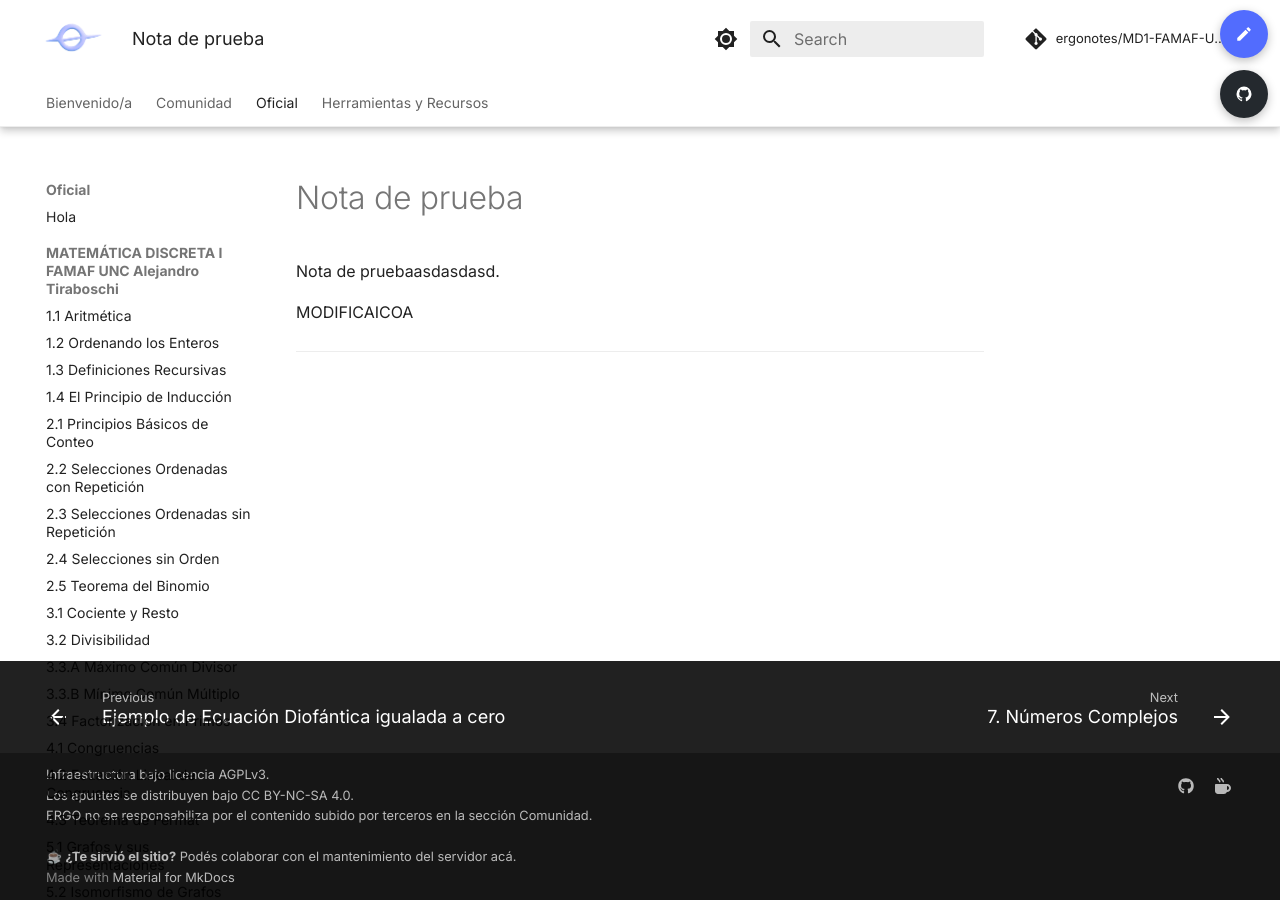
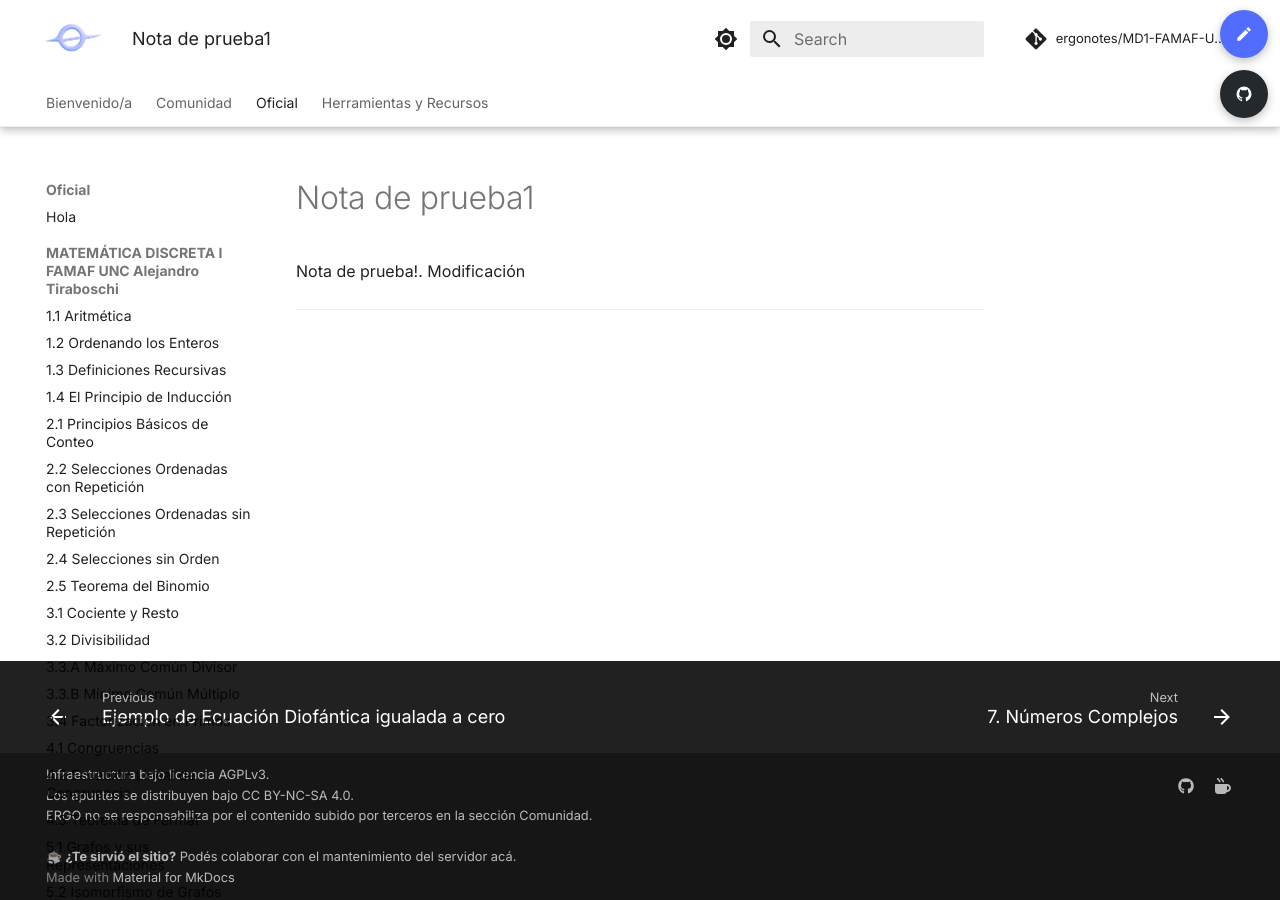
Before and after one commit to ergonotes/MD1-FAMAF-UNC, an MkDocs documentation site: the page built from docs/oficial/general/nota-de-prueba.md, in a window 1280 px wide. Built offline with MkDocs 1.6.1 and Material for MkDocs 9.7.7, drawn with Linux system fonts in a browser that asks for light colours; comment, search, counter and statistics services are not loaded.

Commit message:
Update 📂 Oficial (Raíz / Crear Carpeta) “general/nota-de-prueba”

```diff
--- a/docs/oficial/general/nota-de-prueba.md
+++ b/docs/oficial/general/nota-de-prueba.md
@@ -1,8 +1,6 @@
 ---
 carpeta: general
-title: Nota de prueba
+title: Nota de prueba1
 check_autoria_responsabilidad: Acepto
 ---
-Nota de pruebaasdasdasd.
-
-MODIFICAICOA
+Nota de prueba!. Modificación
```
